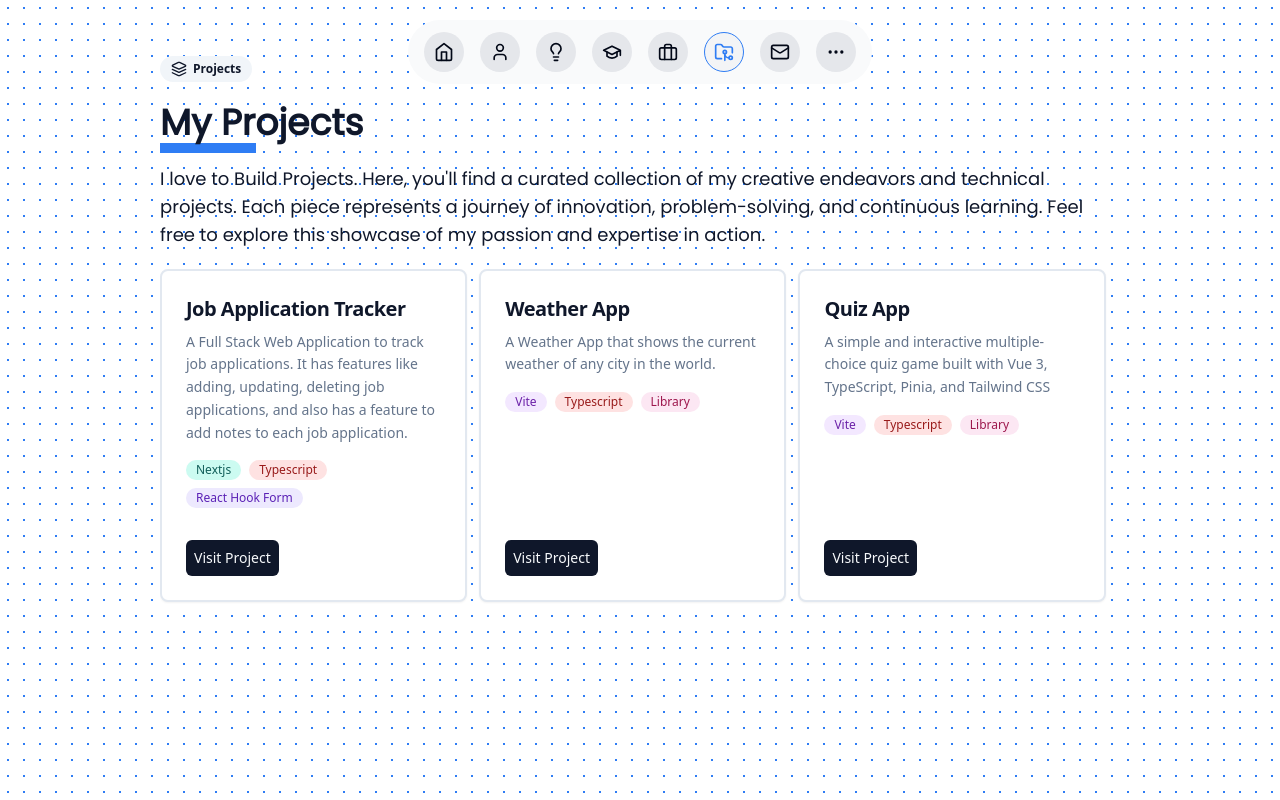
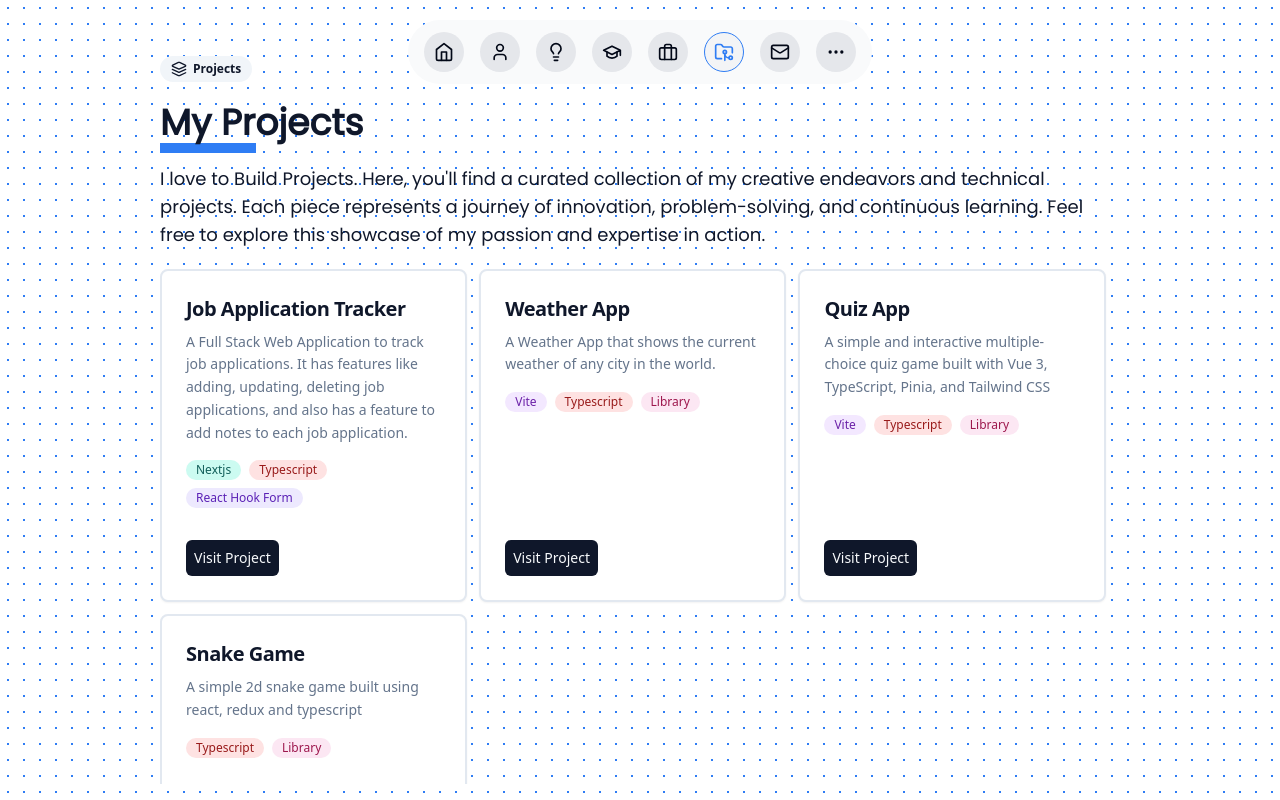
Before and after one commit to mokone-september/Portfolio, a Next.js app: page /projects in a window 1280 px wide. Built offline with nearby package versions, Linux system fonts and the light colour scheme.

Commit message:
docs : updated - projects included link

```diff
--- a/src/app/projects/page.tsx
+++ b/src/app/projects/page.tsx
@@ -31,7 +31,15 @@ const projectsPage = () => {
       tags: ["Vite", "Typescript", "Library"],
       link: "https://quiz-nuxt-smoky.vercel.app/",
     },
+    {
+      title: "Snake Game",
+      description:
+    "A simple 2d snake game built using react, redux and typescript",
+      tags: ["Typescript", "Library"],
+      link: "https://snake-game-pi-rose.vercel.app/",
+    },
   ];
+  ;
 
   return (
     // PROJECT PAGE
```
